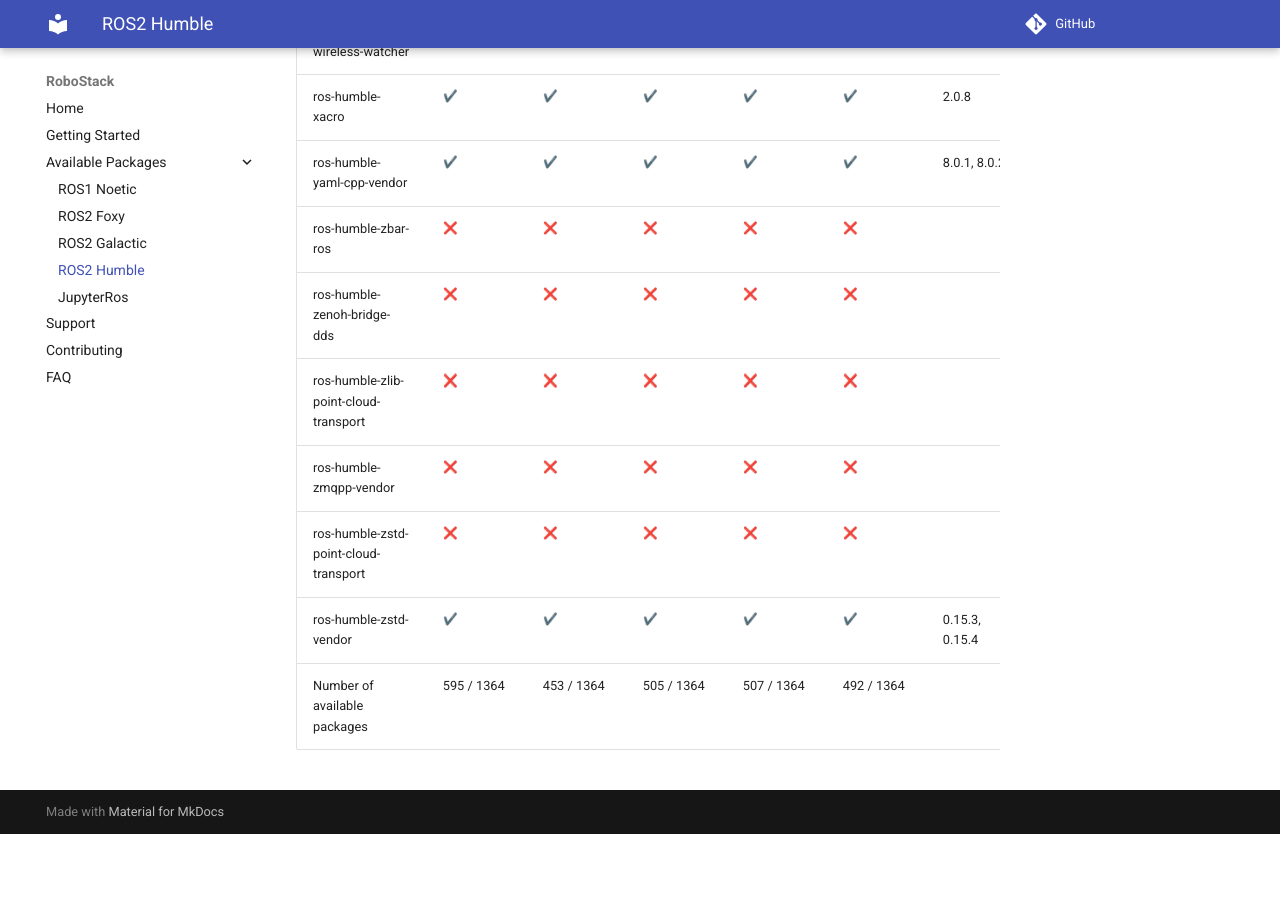
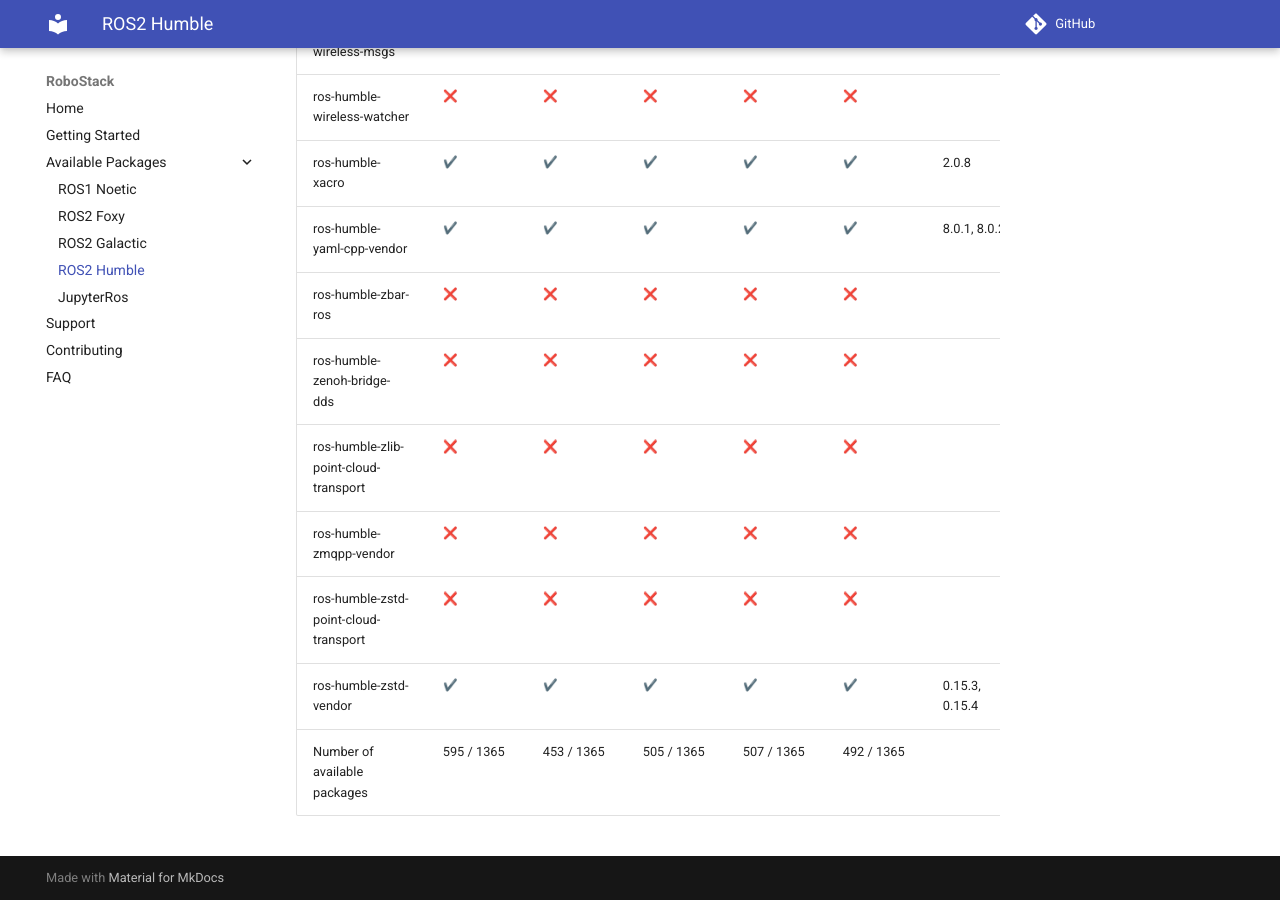
Before and after one commit to RoboStack/robostack.github.io, an MkDocs documentation site: the page built from docs/humble.md, in a window 1280 px wide and 900 px high, scrolled down 103255 px. Built offline with MkDocs 1.6.1 and Material for MkDocs 9.7.7, drawn with Linux system fonts in a browser that asks for light colours; emoji names are drawn with the system emoji font; comment, search, counter and statistics services are not loaded; before the commit the page ends 104089 px from its top, so only the background shows below that; some of the changed text lies outside the part shown.

Commit message:
Update tables

```diff
--- a/docs/humble.md
+++ b/docs/humble.md
@@ -1364,4 +1365,4 @@
 | ros-humble-zmqpp-vendor | :x: { data-sort='0' } | :x: { data-sort='0' } | :x: { data-sort='0' } | :x: { data-sort='0' } | :x: { data-sort='0' } |   |
 | ros-humble-zstd-point-cloud-transport | :x: { data-sort='0' } | :x: { data-sort='0' } | :x: { data-sort='0' } | :x: { data-sort='0' } | :x: { data-sort='0' } |   |
 | ros-humble-zstd-vendor | :heavy_check_mark: { data-sort='1' } | :heavy_check_mark: { data-sort='1' } | :heavy_check_mark: { data-sort='1' } | :heavy_check_mark: { data-sort='1' } | :heavy_check_mark: { data-sort='1' } | 0.15.3, 0.15.4  |
-| Number of available packages |  595 / 1364 | 453 / 1364 | 505 / 1364 | 507 / 1364 | 492 / 1364 |
+| Number of available packages |  595 / 1365 | 453 / 1365 | 505 / 1365 | 507 / 1365 | 492 / 1365 |
```
Also changed, not shown: other parts of docs/humble.md (+1 -0 lines).
